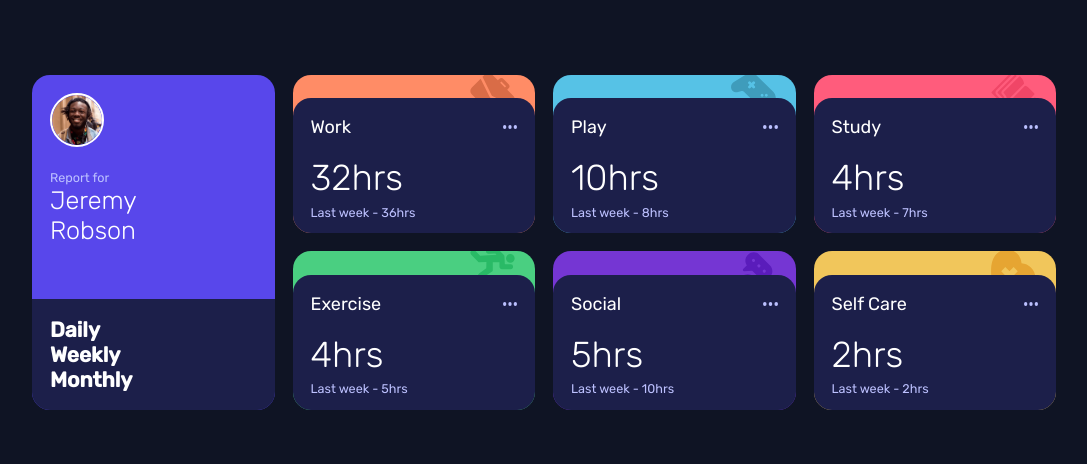
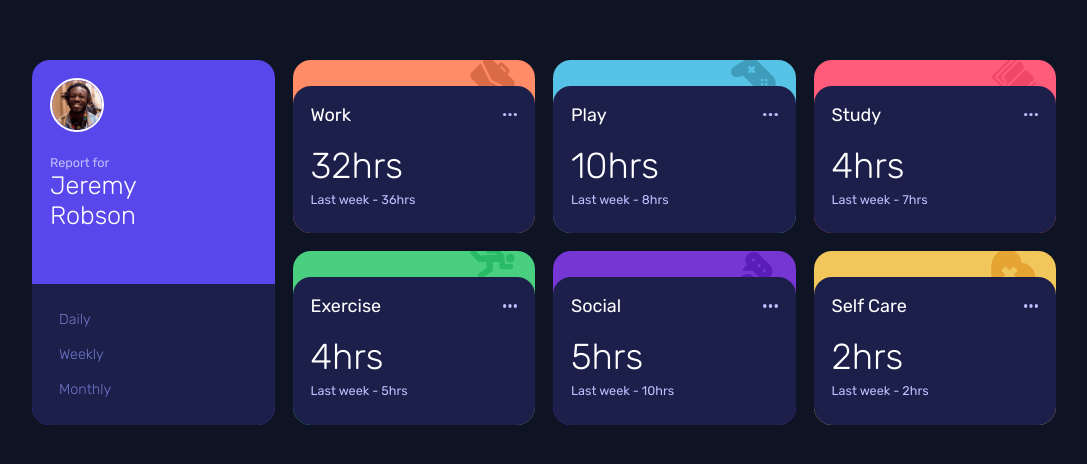
Before and after one commit to Sindy857/time-tracking-dashboard-main, a plain HTML site: page index.html in a window 1280 px wide. Shown: the part 158-622 px from the top of the page, without its empty margins (96-1183 px from the left). Drawn offline with Linux system fonts and the light colour scheme.

Commit message:
change h3 to p tag

```diff
--- a/index.html
+++ b/index.html
@@ -24,9 +24,9 @@
         </div>
       </div>
       <div id="daily-weekly-monthly">
-        <h3 id="daily">Daily</h3>
-        <h3 id="weekly">Weekly</h3>
-        <h3 id="monthly">Monthly</h3>
+        <p id="daily">Daily</p>
+        <p id="weekly">Weekly</p>
+        <p id="monthly">Monthly</p>
       </div>
     </div>
     <div id="work-container">
```
